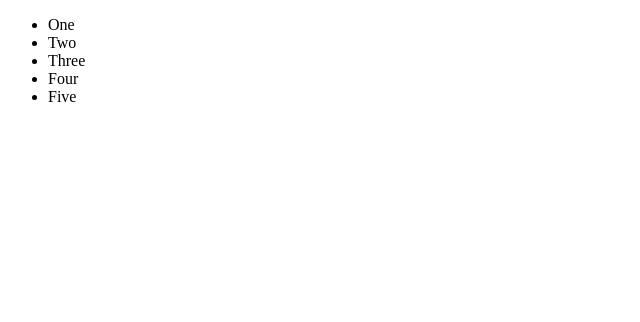
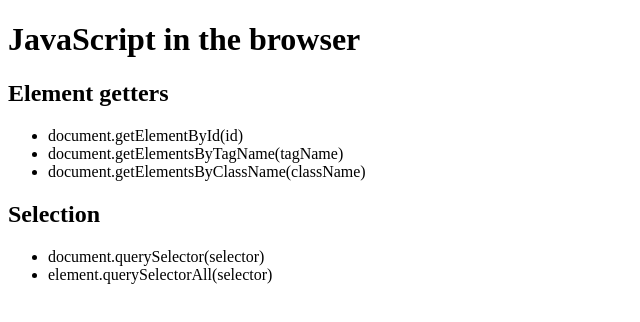
Before and after one commit to guardian/js-conversion-course, a plain HTML site: page week2/index.html in a window 1280 px wide. Shown: the whole page, without its empty margins (0-640 px from the left). Drawn offline with Linux system fonts and the light colour scheme.

Commit message:
simple exercises

```diff
--- a/week2/index.html
+++ b/week2/index.html
@@ -4,12 +4,19 @@
     <title>Week 2 - JavaScript in the browser</title>
 </head>
 <body>
-	<ul>
-		<li>One</li>
-		<li>Two</li>
-		<li>Three</li>
-		<li>Four</li>
-		<li>Five</li>
+    <h1 class="heading">JavaScript in the browser</h1>
+
+    <h2 class="section-heading">Element getters</h2>
+	<ul id="element-getters">
+		<li class="item">document.getElementById(id)</li>
+		<li class="item">document.getElementsByTagName(tagName)</li>
+		<li class="item">document.getElementsByClassName(className)</li>
 	</ul>
+
+    <h2 class="section-heading">Selection</h2>
+    <ul id="selection">
+        <li class="item">document.querySelector(selector)</li>
+        <li class="item">element.querySelectorAll(selector)</li>
+    </ul>
 </body>
 </html>
```
Also changed, not shown: week2/README.md.
